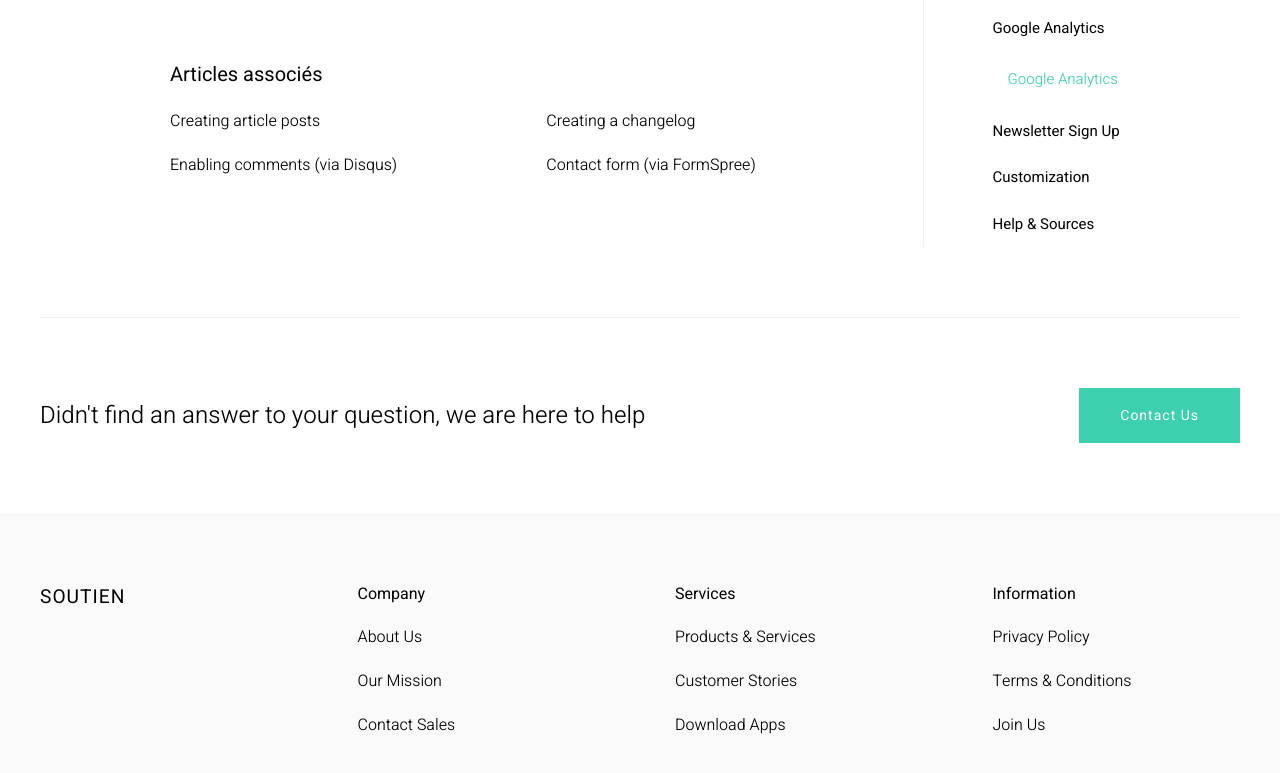
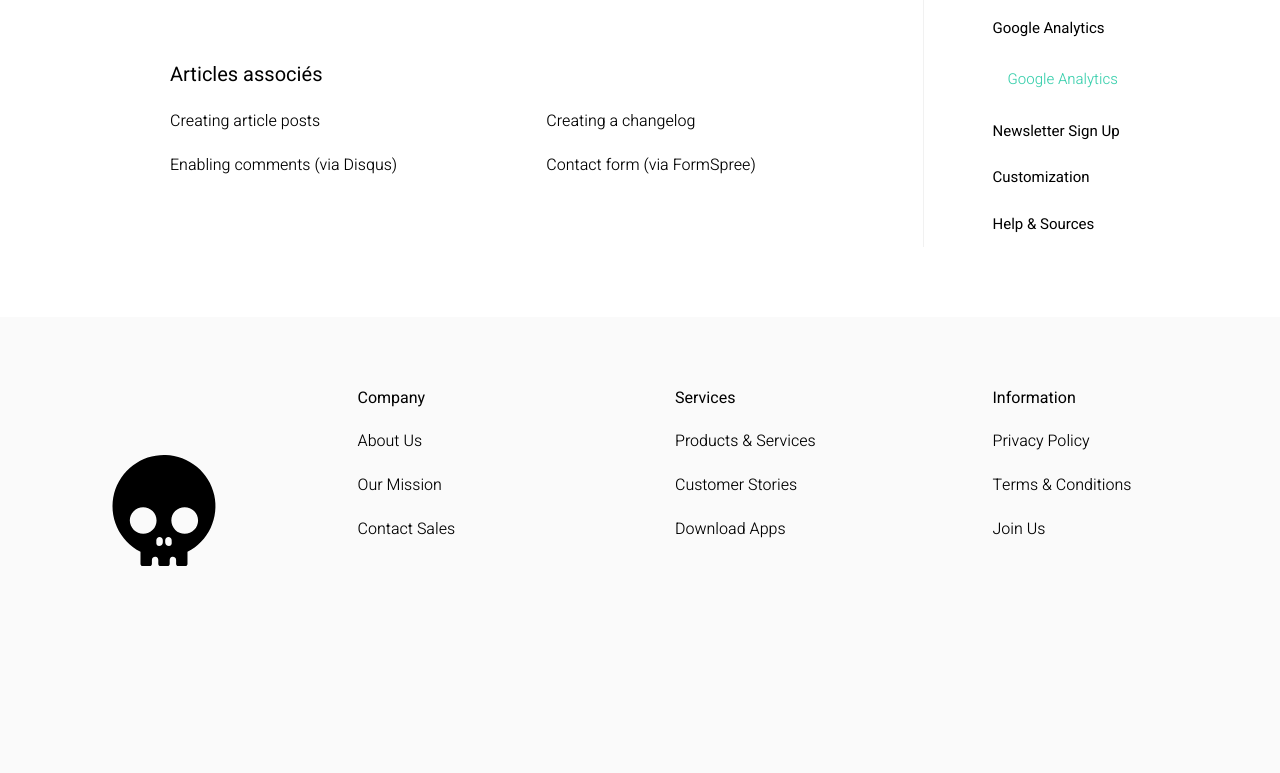
Before and after one commit to junthong/junthong.github.io, a Jekyll site: the page built from _articles/analytics.md, in a window 1280 px wide and 900 px high, scrolled down 697 px. Shown: the top 773 px of the window. Built offline with Jekyll 4.4.1, drawn with Linux system fonts in a browser that asks for light colours.

Commit message:
Modified: tmp, favicon, logo and removed CTA.

```diff
--- a/_config.yml
+++ b/_config.yml
@@ -5,7 +5,7 @@
 # 'bundle exec jekyll serve'. If you change this file, please restart the server process.
 
 # Site title and description
-title: SOUTIEN
+title: TMP_TITLE
 description: Customer Support Helpdesk Jekyll theme
 lang: fr
 
@@ -19,7 +19,7 @@ permalink: /:title
 url: https://junthong.github.io
 
 # Site logo # e.g. logo.png, upload logo image file to /uploads/ folder
-logo:
+logo: favicon.svg
 
 # Default author settings
 author:
@@ -92,9 +92,6 @@ uploads: /uploads/
 article:
   search: true
   cta:
-    text: "Didn't find an answer to your question, we are here to help"
-    button_text: "Contact Us"
-    button_url: /contact/
 
 # Build settings
 markdown: kramdown
--- a/_data/translation.yml
+++ b/_data/translation.yml
@@ -29,7 +29,7 @@ fr:
   by: "Par"
   share_twitter: "Share on Twitter"
   share_facebook: "Share on Facebook"
-  search_placeholder: "Search for answers"
+  search_placeholder: "Rechercher..."
   search_no_results: "Aucun résultat n'a été trouvé."
   mobile_nav_site: "Menu"
   contact_name: "Nom"
--- a/_includes/navbar.html
+++ b/_includes/navbar.html
@@ -2,7 +2,7 @@
     <div class="uk-container">
         <div data-uk-navbar>
             <div class="uk-navbar-left">
-                <a class="uk-navbar-item uk-logo" href="{{ "/" | relative_url }}">{% if site.logo %}<img src="{{ site.uploads | absolute_url }}{{ site.logo }}" alt="{{ site.title | escape }}">{% else %}{{ site.title | escape }}{% endif %}</a>
+                <a class="uk-navbar-item uk-logo" href="{{ "/" | relative_url }}">{% if site.logo %}<img src="{{ site.uploads | absolute_url }}{{ site.logo }}" alt="{{ site.title | escape }}" width="50" height="50">{% else %}{{ site.title | escape }}{% endif %}</a>
 
                 <ul class="uk-navbar-nav uk-visible@m">
                     {% for link in site.data.navigation_header.left %}
--- a/admin/config.yml
+++ b/admin/config.yml
@@ -4,7 +4,7 @@ backend:
   branch: prepublish
   site_domain: statuesque-granita-8c2c00.netlify.com
 publish_mode: editorial_workflow
-media_folder: 'm/uploads'
+media_folder: 'uploads'
 collections:
   - name: 'articles' # Used in routes, e.g., /admin/collections/blog
     label: 'articles' # Used in the UI
```
Also changed, not shown: index.md (+2 -0 lines), uploads/favicon.png (added), uploads/favicon.svg (added).
